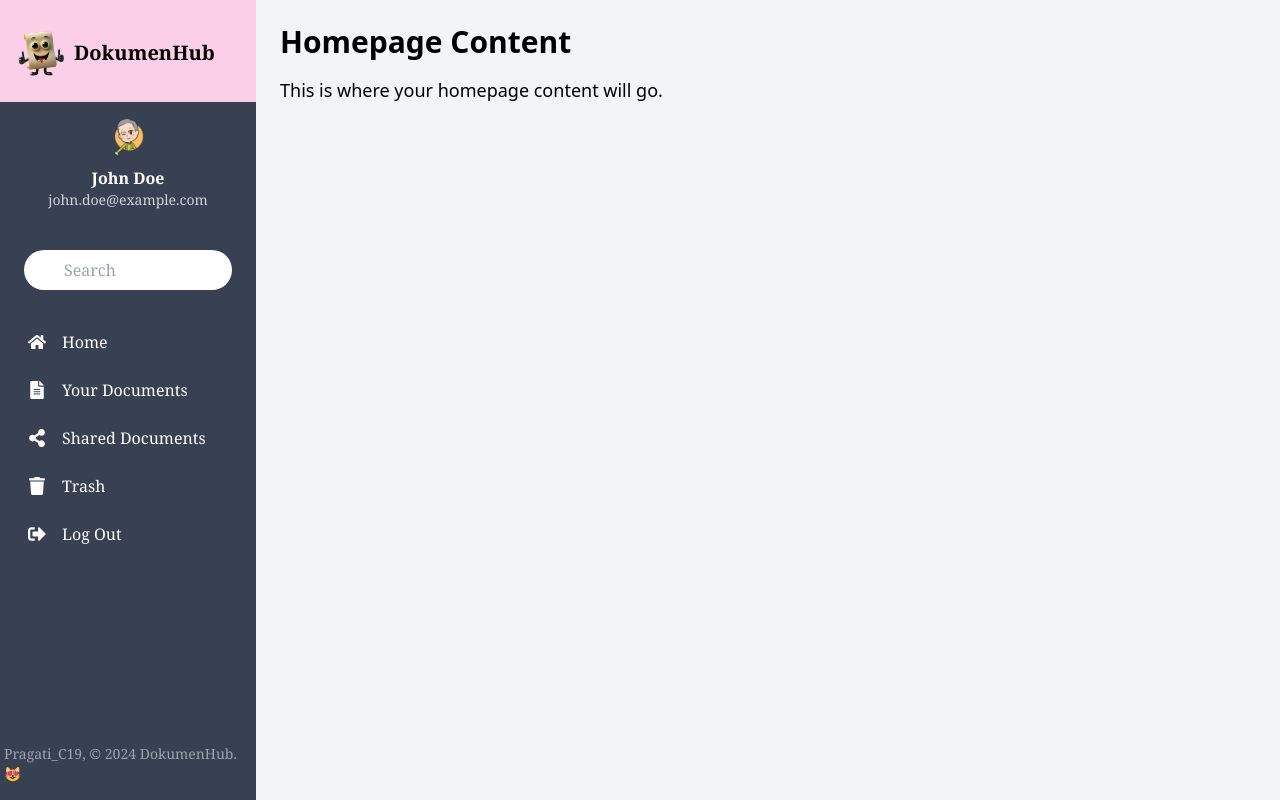
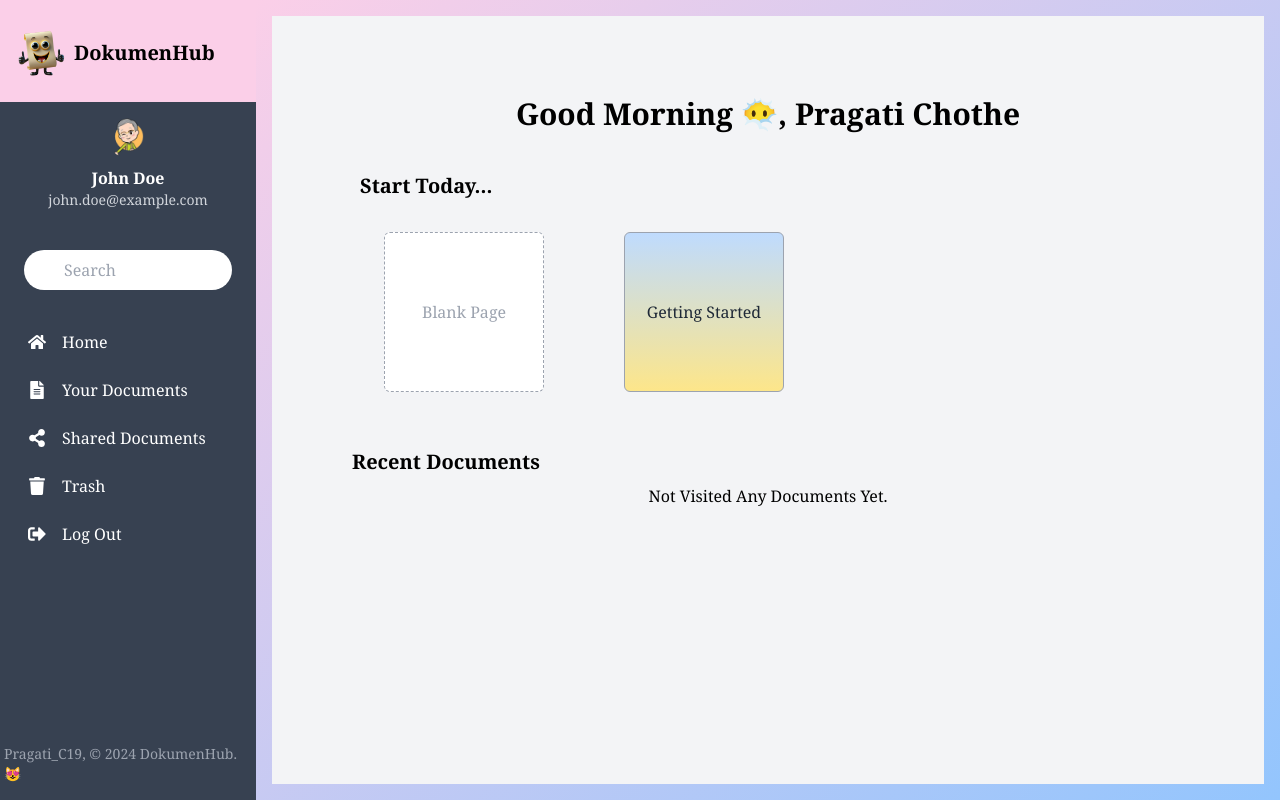
Before and after one commit to Pragati-C19/DokumenHub, a Next.js app: page /homepage in a window 1280 px wide. Built offline with nearby package versions, Linux system fonts and the light colour scheme.

Commit message:
💄 Homepage UI is completed

```diff
--- /dev/null
+++ b/app/components/greeting.jsx
@@ -0,0 +1,41 @@
+// Greeting Component
+
+"use client"; // Add this directive to make it a Client Component
+
+import { useGreeting } from '../hooks/useGreeting';
+
+export default function Greeting() {
+  const username = 'Pragati Chothe'; // This will be dynamic from your backend later
+  const greeting = useGreeting(username);
+
+  return (
+    <div className="p-20 flex flex-col font-serif bg-gray-100 h-full w-full">
+      {/* Greeting */}
+      <h1 className="text-3xl font-bold mb-8 flex flex-col items-center">{greeting}</h1>
+
+      {/* Start Today Section */}
+      <div className="mb-6 p-2">
+        <h2 className="text-xl font-semibold mb-2">Start Today...</h2>
+        <div className="flex space-x-20 p-6">
+          <button
+            onClick={() => window.location.href = '/documents/new'}
+            className="border border-dashed border-gray-400 p-4 w-40 h-40 flex justify-center items-center bg-white text-gray-400 rounded-md">
+            Blank Page
+          </button>
+          <button
+            onClick={() => window.location.href = '/getting-started'}
+            className="border border-gray-400 p-4 w-40 h-40 flex justify-center items-center bg-gradient-to-b from-blue-200 to-yellow-200 text-gray-800 rounded-md">
+            Getting Started
+          </button>
+        </div>
+      </div>
+
+      {/* Recent Pages Section Placeholder */}
+      <div className="mb-6">
+        <h2 className="text-xl font-semibold mb-2">Recent Documents</h2>
+        {/* Grid and List view will come here */}
+        <p className='flex justify-center'>Not Visited Any Documents Yet.</p>
+      </div>
+    </div>
+  );
+}
--- a/app/homepage/[id]/page.jsx
+++ /dev/null
@@ -1 +0,0 @@
-// Dynamic route for viewing/editing a document
--- a/app/homepage/layout.jsx
+++ b/app/homepage/layout.jsx
@@ -1,12 +1,14 @@
 // Layout page of Home page (after login)
 
 import React from 'react';
+import Sidebar from '../components/sidebar';
 
 const HomepageLayout = ({ children }) => {
     return (
-        <>
-            {children}
-        </>
+        <div className="flex min-h-screen">
+        <Sidebar />
+        {children}
+      </div>
     );
 };
 
--- a/app/homepage/new/page.jsx
+++ /dev/null
@@ -1 +0,0 @@
-// New document creation page
--- a/app/homepage/page.jsx
+++ b/app/homepage/page.jsx
@@ -1,20 +1,16 @@
 // Home page (after login)
 
-import Sidebar from '../components/sidebar';
+import Greeting from "../components/greeting";
 
 const Homepage = () => {
 
   return (
-    <div className="flex min-h-screen">
-      {/* Sidebar Component */}
-      <Sidebar />
-
+    <>
       {/* Main content */}
-      <div className="flex-1 bg-gray-100 p-6">
-        <h1 className="text-3xl font-bold mb-4">Homepage Content</h1>
-        <p className="text-lg">This is where your homepage content will go.</p>
+      <div className="flex-1 bg-gradient-to-br from-pink-200 to-blue-300 p-4">
+      <Greeting />
       </div>
-    </div>
+    </>
   );
 };
 
--- /dev/null
+++ b/app/hooks/useGreeting.jsx
@@ -0,0 +1,24 @@
+// Hook for Greeting by specific time
+
+"use client"; // Add this directive to make it a Client Component
+
+import { useState, useEffect } from 'react';
+
+export const useGreeting = (username) => {
+  const [greeting, setGreeting] = useState('');
+
+  useEffect(() => {
+    const currentHour = new Date().getHours();
+    let greet = '';
+    if (currentHour < 12) {
+      greet = 'Good Morning 😶‍🌫️';
+    } else if (currentHour < 18) {
+      greet = 'Good Afternoon 😎';
+    } else {
+      greet = 'Good Evening 👻';
+    }
+    setGreeting(`${greet}, ${username}`);
+  }, [username]);
+
+  return greeting;
+};
```
